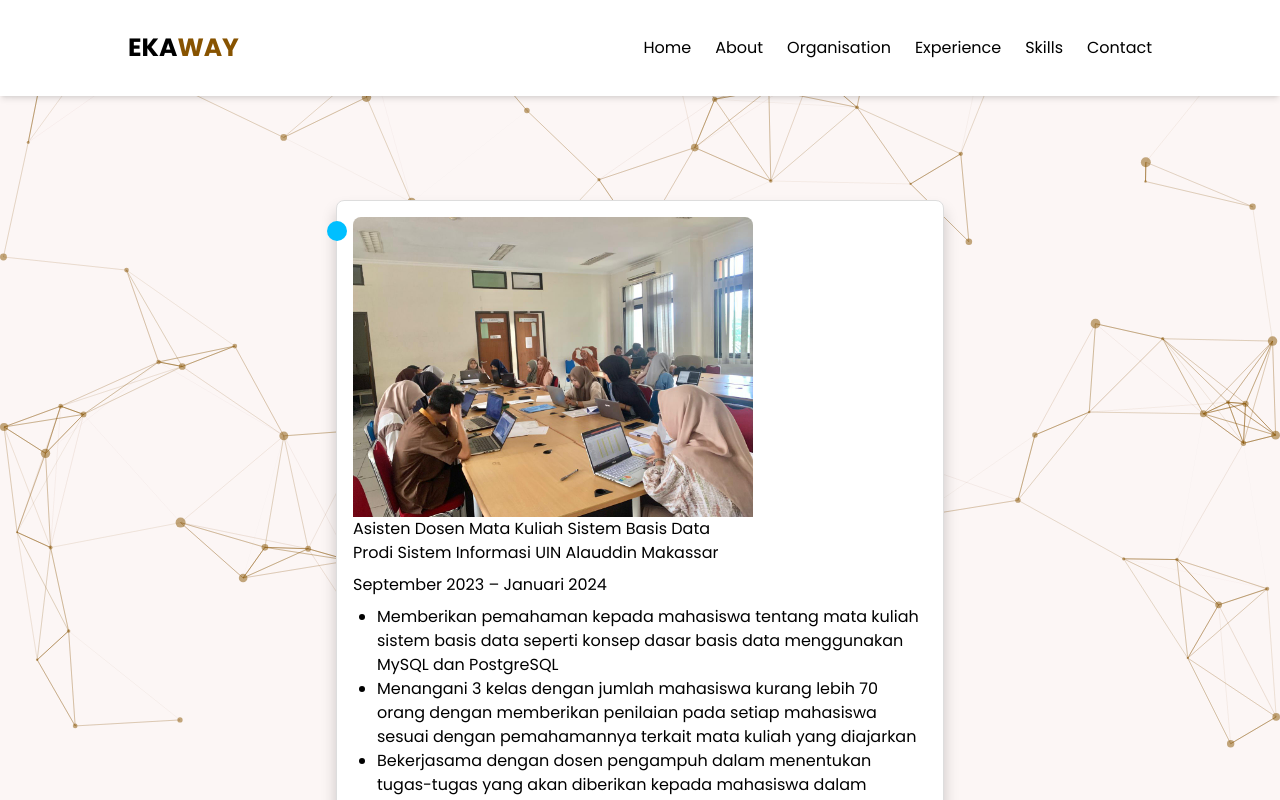
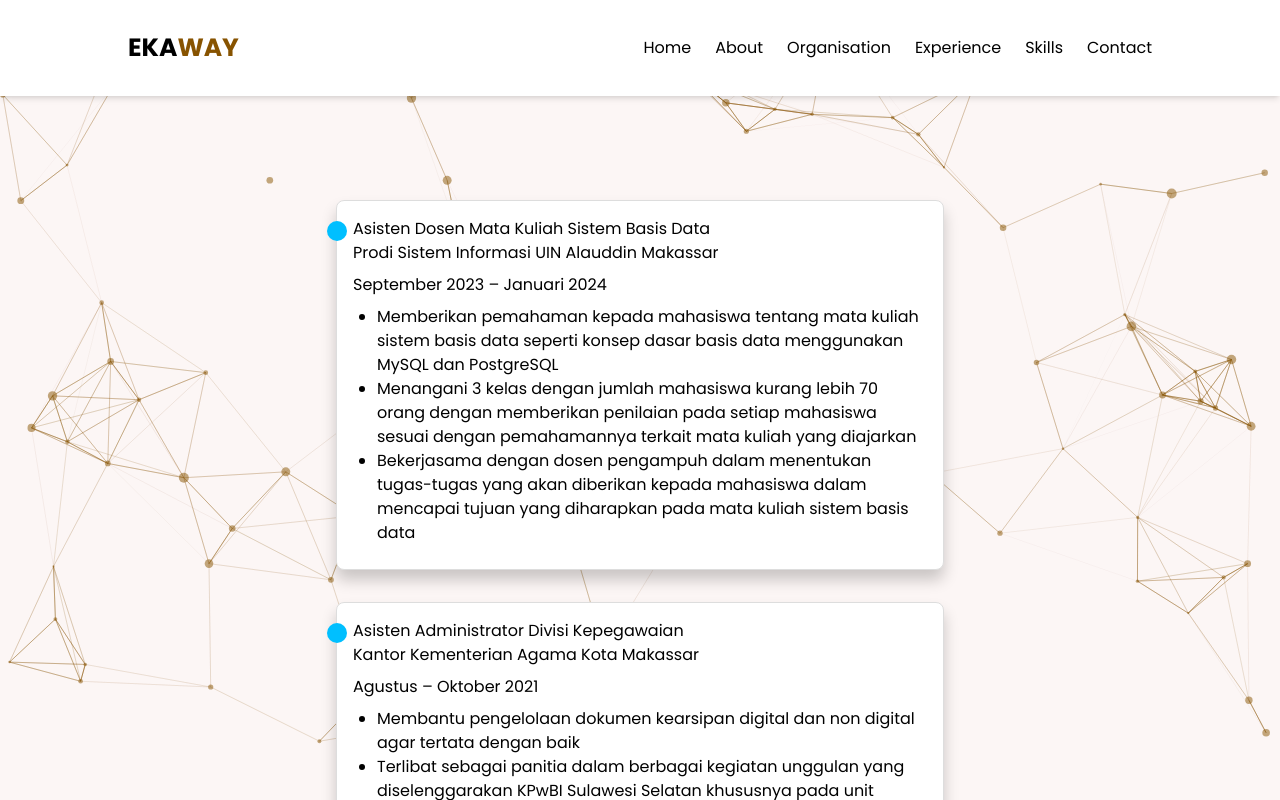
Before and after one commit to Ekawayyyyy/ASUS-PC, a Next.js app: page /experience in a window 1280 px wide. Shown: the top 800 px of the page. Built offline with nearby package versions, Linux system fonts and the light colour scheme.

Commit message:
update experience image none

```diff
--- a/components/Timeline.tsx
+++ b/components/Timeline.tsx
@@ -125,7 +125,7 @@ const experiences = [
             company={experience.company}
             date={experience.date}
             description={experience.description}
-            imageUrl={experience.imageUrl}
+            // imageUrl={experience.imageUrl}
           />
         ))}
       </div>
--- a/components/TimelineItem.tsx
+++ b/components/TimelineItem.tsx
@@ -1,28 +1,28 @@
 'use client';
 import React, { ReactNode } from 'react';
 import styles from '../styles/experience.module.scss';
-import Image from 'next/image';
+// import Image from 'next/image';
 
 interface TimelineItemProps {
   title: string;
   company: string;
   date: string;
   description: ReactNode;
-  imageUrl: string;
+  // imageUrl: string;
 }
 
 
 
-const TimelineItem: React.FC<TimelineItemProps> = ({ title, company, date, description, imageUrl }) => {
+const TimelineItem: React.FC<TimelineItemProps> = ({ title, company, date, description,  }) => {
   return (
     <div className={styles.timelineItem}>
-      <Image
+      {/* <Image
           src={imageUrl}
           alt={title}
           width={400} // Tentukan lebar gambar
           height={800} // Tentukan tinggi gambar
           className="w-50 h-50 object-cover rounded-t-lg center"
-        />
+        /> */}
       <div className={styles.timelineIndicator}></div>
       <div className={styles.timelineContent}>
         <h3>{title}</h3>
```
